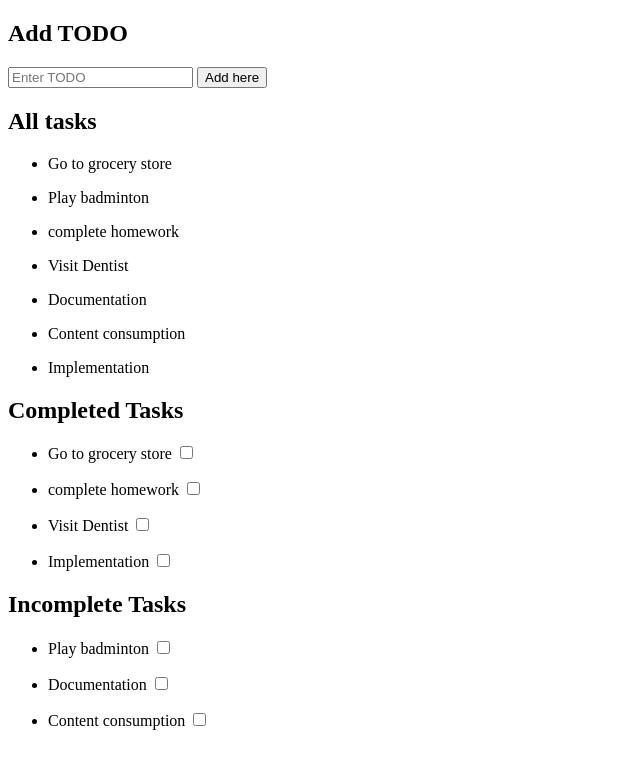
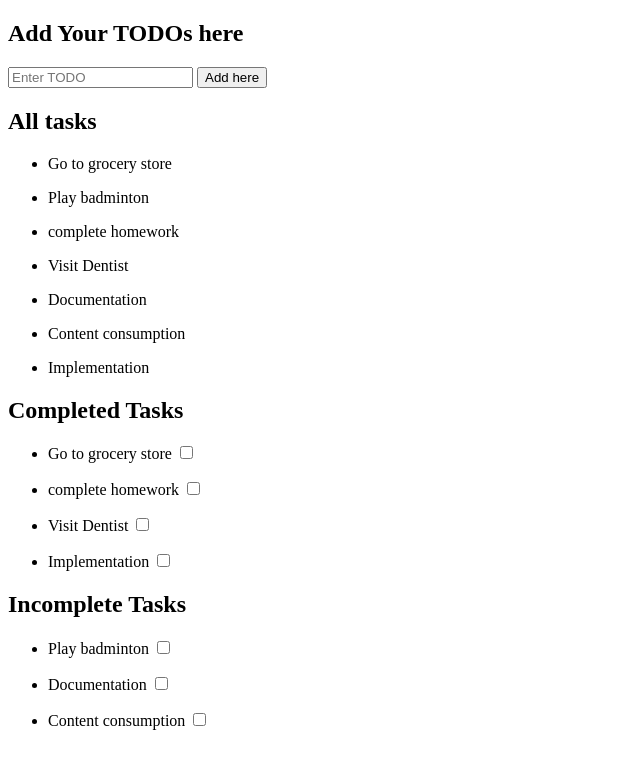
Before and after one commit to Guneet122/practice-Todo-App, a plain HTML site: page index.html in a window 1280 px wide. Shown: the whole page, without its empty margins (0-640 px from the left). Drawn offline with nearby package versions, Linux system fonts and the light colour scheme.

Commit message:
changed heading in branch2

```diff
--- a/index.html
+++ b/index.html
@@ -10,7 +10,7 @@
 </head>
 <body>
     <div id="app">
-        <h2>Add TODO</h2>
+        <h2>Add Your TODOs here</h2>
         <input type="text" placeholder="Enter TODO" v-model="newItem">
         <button @click="add">Add here</button>
         <h2>All tasks</h2>
```
